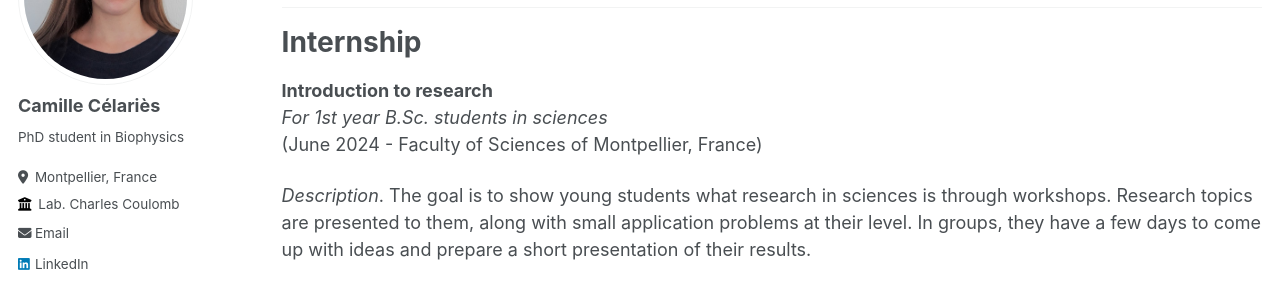
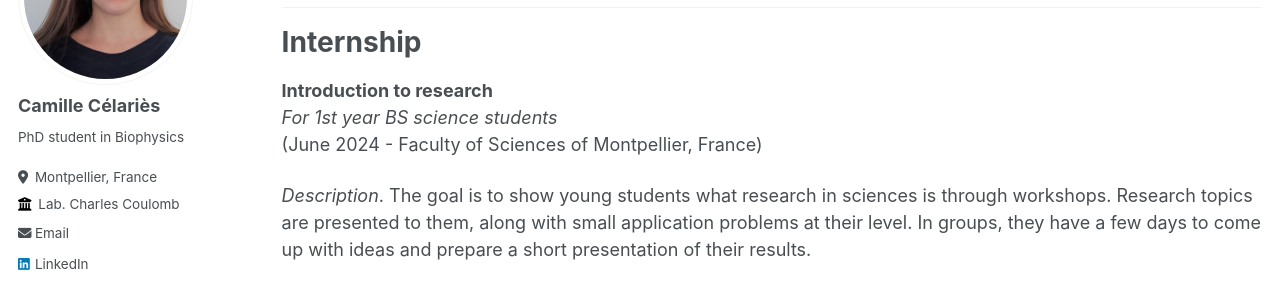
Before and after one commit to camillecelaries/camillecelaries.github.io, a Jekyll site: the page built from _pages/diffusion.md, in a window 1280 px wide and 1196 px high. Shown: the part 176-466 px from the top of the window. Built offline with Jekyll 4.4.1, drawn with Linux system fonts in a browser that asks for light colours.

Commit message:
Update diffusion.md

```diff
--- a/_pages/diffusion.md
+++ b/_pages/diffusion.md
@@ -15,7 +15,7 @@ Internship
 ======
 
 <b>Introduction to research</b>
-<br><i>For 1st year B.Sc. students in sciences</i>
+<br><i>For 1st year BS science students</i>
 <br>(June 2024 - Faculty of Sciences of Montpellier, France)
 
 <i>Description</i>. The goal is to show young students what research in sciences is through workshops. Research topics are presented to them, along with small application problems at their level. In groups, they have a few days to come up with ideas and prepare a short presentation of their results.
```
